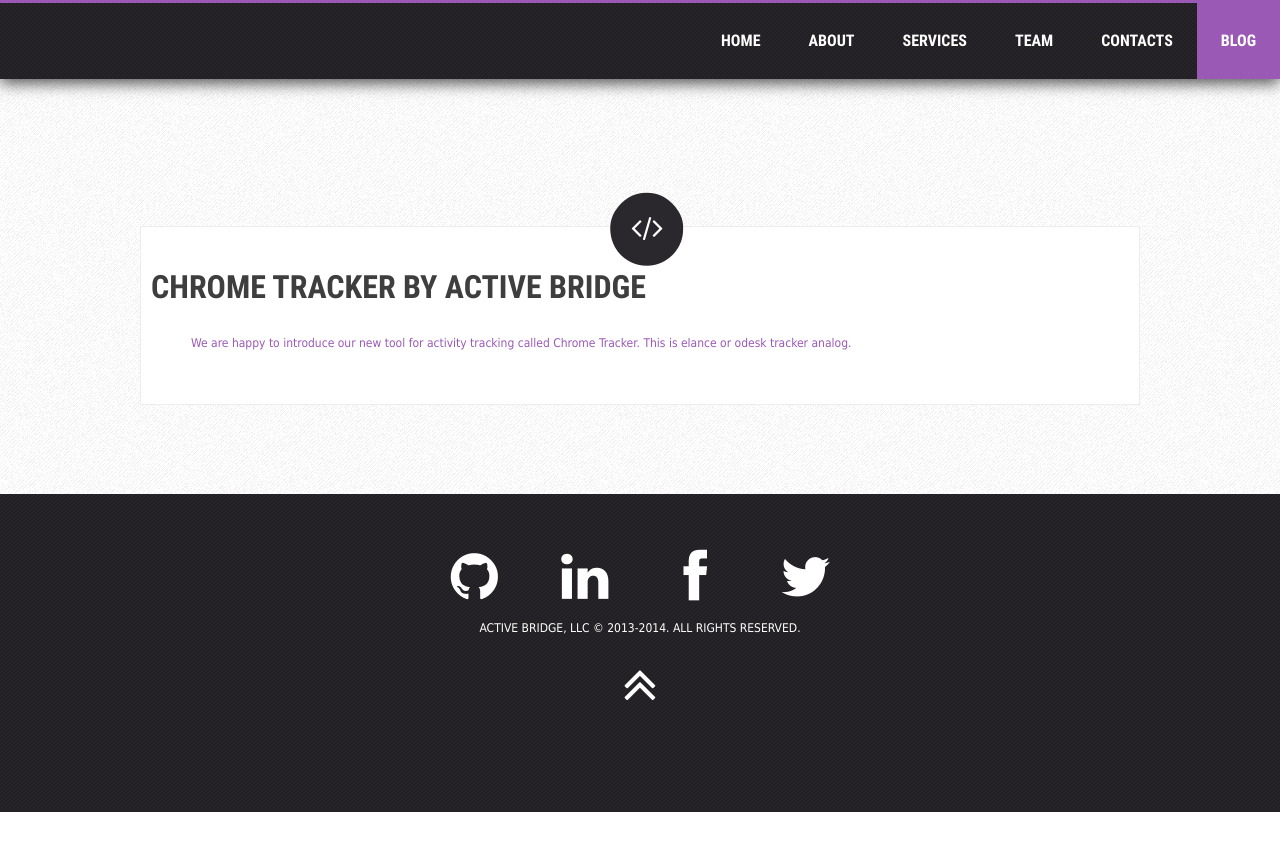
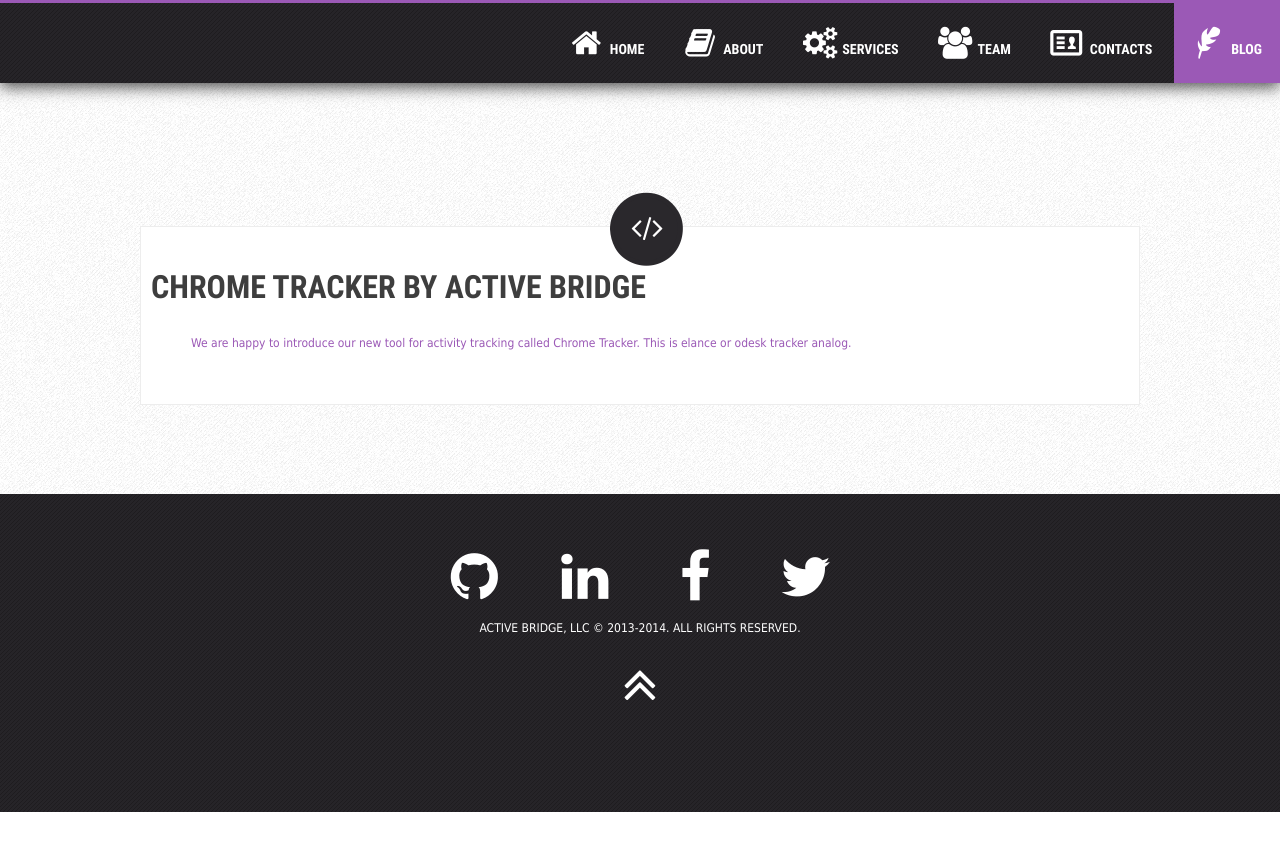
Before and after one commit to activebridge/old.activebridge.github.io, a Jekyll site: the page built from blog.html, in a window 1280 px wide. Shown: the top 851 px of the page. Built offline with Jekyll 4.4.1, drawn with Linux system fonts in a browser that asks for light colours.

Commit message:
Update navigation

```diff
--- a/_layouts/blog.html
+++ b/_layouts/blog.html
@@ -1,17 +1,41 @@
 ---
 layout: app
 ---
-
 <div class='menu fixed'>
-  <ul class='navigation right'>
-    <li><a href='/'>Home</a></li>
-    <li><a href='/#about'>About</a></li>
-    <li><a href='/#services'>Services</a></li>
-    <li><a href='/#team'>Team</a></li>
-    <li><a href='/#contacts'>Contacts</a></li>
-    <li class='active'><a href='/blog'>Blog</a></li>
+  <ul class='navigation'>
+    <li>
+      <a class='nav-item icon-home' href='/#home'>
+        <span>Home</span>
+      </a>
+    </li>
+    <li>
+      <a class='nav-item icon-book' href='/#about'>
+        <span>About</span>
+      </a>
+    </li>
+    <li>
+      <a class='nav-item icon-cog-alt' href='/#services'>
+        <span>Services</span>
+      </a>
+    </li>
+    <li>
+      <a class='nav-item icon-users' href='/#team'>
+        <span>Team</span>
+      </a>
+    </li>
+    <li>
+      <a class='nav-item icon-vcard' href='/#contacts'>
+        <span>Contacts</span>
+      </a>
+    </li>
+    <li class='active'>
+      <a href='/blog' class='icon-feather'>
+        <span>Blog</span>
+      </a>
+    </li>
   </ul>
 </div>
+
 <div class='slide'>
   <div class='container clearfix'>{{ content }}</div>
 </div>
--- a/_sass/base.scss
+++ b/_sass/base.scss
@@ -159,7 +159,6 @@
   @include transition;
   position: absolute;
   width: 100%;
-  height: 76px;
   background-color: $bg;
   box-shadow: 0px 4px 15px rgba(0, 0, 0, 0.7);
   border-top: 3px solid $violet;
@@ -173,8 +172,10 @@
 ul.navigation {
   margin: 0;
   padding: 0;
+  text-align: right;
   li {
-    float: left;
+    text-align: center;
+    display: inline-block;
     margin-left: 0;
     text-transform: uppercase;
     background: none;
@@ -187,8 +188,12 @@
     &:hover, &.active { cursor: pointer; background: $violet; }
     a {
       display: block;
-      padding: 28px 24px;
+      padding: 24px 18px;
       color: $white;
+      font-size: 32px;
+    }
+    span {
+      font-size: 14px;
     }
   }
 }
--- a/_sass/fontello.scss
+++ b/_sass/fontello.scss
@@ -42,20 +42,26 @@
   }
 }
 
+.icon-ok:before { content: '\e800'; } /* '' */
+.icon-angle-double-up:before { content: '\e801'; } /* '' */
+.icon-down-open:before { content: '\e802'; } /* '' */
+.icon-stackoverflow:before { content: '\e803'; } /* '' */
+.icon-github:before { content: '\e804'; } /* '' */
+.icon-gauge:before { content: '\e805'; } /* '' */
+.icon-code:before { content: '\e806'; } /* '' */
+.icon-chart-bar:before { content: '\e807'; } /* '' */
+.icon-linkedin:before { content: '\e808'; } /* '' */
+.icon-github-circled:before { content: '\e809'; } /* '' */
+.icon-up-open:before { content: '\e80a'; } /* '' */
+.icon-circle:before { content: '\e80b'; } /* '' */
 .icon-mail-alt:before { content: '\e80c'; } /* '' */
+.icon-phone-squared:before { content: '\e80d'; } /* '' */
+.icon-location:before { content: '\e80e'; } /* '' */
+.icon-facebook:before { content: '\e80f'; } /* '' */
 .icon-twitter:before { content: '\e810'; } /* '' */
-.icon-code:before { content: '\e806'; } /* '' */
-.icon-location:before { content: '\e80e'; } /* '' */
-.icon-phone-squared:before { content: '\e80d'; } /* '' */
-.icon-down-open:before { content: '\e802'; } /* '' */
-.icon-up-open:before { content: '\e80a'; } /* '' */
-.icon-angle-double-up:before { content: '\e801'; } /* '' */
-.icon-ok:before { content: '\e800'; } /* '' */
-.icon-chart-bar:before { content: '\e807'; } /* '' */
-.icon-gauge:before { content: '\e805'; } /* '' */
-.icon-facebook:before { content: '\e80f'; } /* '' */
-.icon-github:before { content: '\e804'; } /* '' */
-.icon-github-circled:before { content: '\e809'; } /* '' */
-.icon-linkedin:before { content: '\e808'; } /* '' */
-.icon-stackoverflow:before { content: '\e803'; } /* '' */
-.icon-circle:before { content: '\e80b'; } /* '' */
+.icon-home:before { content: '\e811'; } /* '' */
+.icon-users:before { content: '\e812'; } /* '' */
+.icon-vcard:before { content: '\e813'; } /* '' */
+.icon-cog-alt:before { content: '\e814'; } /* '' */
+.icon-book:before { content: '\e815'; } /* '' */
+.icon-feather:before { content: '\e816'; } /* '' */
--- a/_sass/media.scss
+++ b/_sass/media.scss
@@ -14,11 +14,12 @@
 @media only screen and (min-width: 480px) and (max-width: 766px) {
 
   ul.navigation {
-    float: none;
+    text-align: center;
     margin: 0;
     li a {
-      padding: 7px 12px;
-      font-size: 12px;
+      padding: 12px 10px;
+      font-size: 18px;
+      span { font-size: 11px; }
     }
   }
 
@@ -33,8 +34,6 @@
     .home-text { margin-top: -40px; }
     h2 { font-size: 22; line-height: 78px; }
   }
-
-  .menu { height: 34px; }
 
   h1 {
     float: none;
@@ -71,10 +70,16 @@
 
 @media screen and (max-width : 479px) {
 
-  ul.navigation li a { padding: 7px 5px 8px; font-size: 11px; }
+  ul.navigation {
+    text-align: center;
+    li a {
+      font-size: 28px;
+      padding: 8px;
+      span { display: none; }
+    }
+  }
 
   .member { width: 100%; }
-  .menu { height: 35px; }
 
   .heading-arrow { float: none; font-size: 40px; }
 
```
Also changed, not shown: fonts/config.json (+36 -0 lines), index.html (+30 -6 lines), fonts/fontello.ttf, fonts/fontello.woff, 2 other files.
